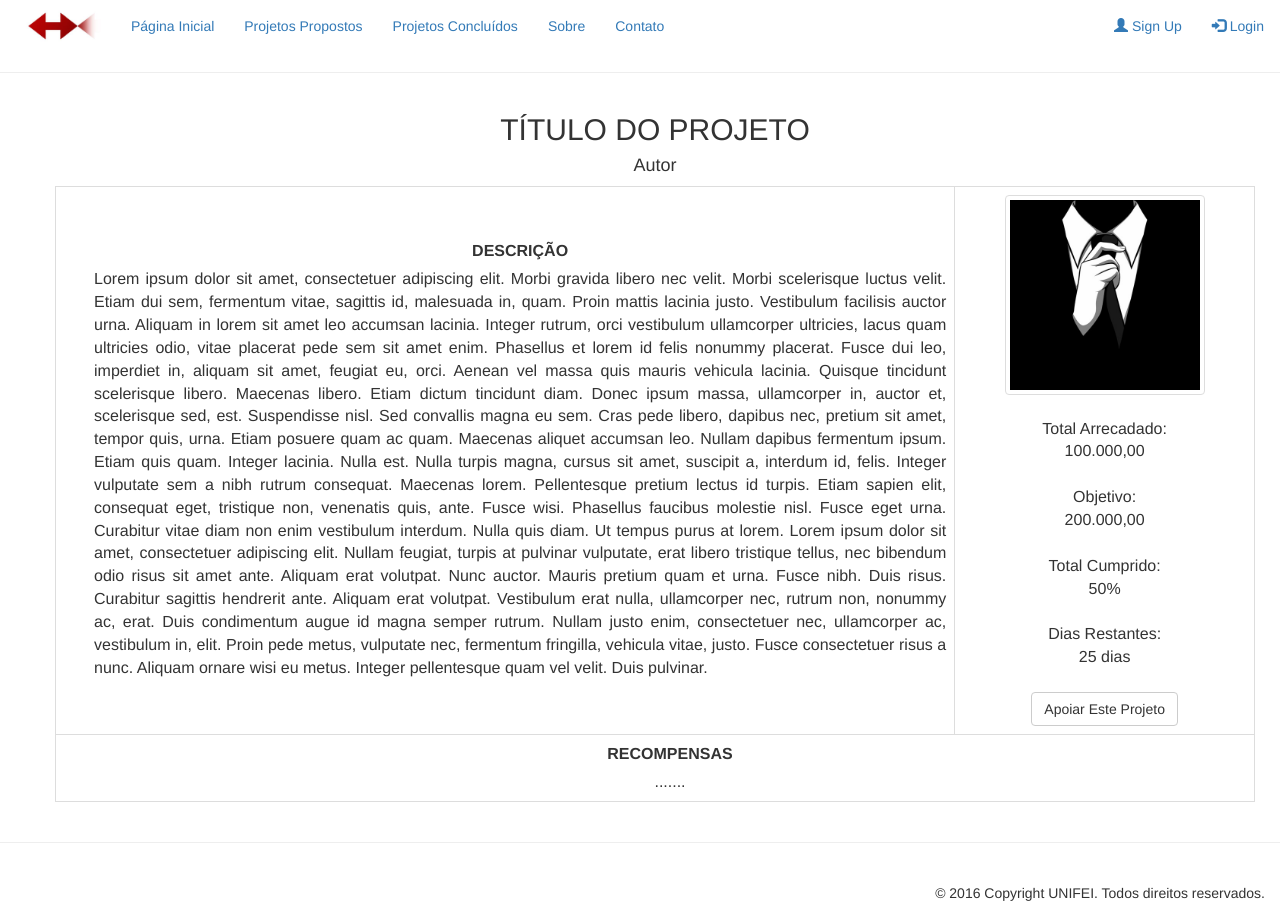
After one commit to davibc19/CrowdFunding_Project, a PHP site: page /infoProjetosAprovados.php in a window 1280 px wide. The commit adds this page. Run offline with PHP 8.4, Linux system fonts and the light colour scheme.

Commit message:
Atualização do Código Fonte - Criação de novas páginas; - Index agora não existe 	- A página principal exibe os projetos aprovados; - Criado "infoProjetosAprovados.php" 	- Este mostra os detalhes do projeto; 	- Permite redirecionar a página para a etapa de doação; - Footer e Header novamente atualizados com as novas referências para as páginas citadas acima; - Página "IndexAdm" também fora excluida por não aparentar utilidade;

```diff
--- a/footer.php
+++ b/footer.php
@@ -1,6 +1,6 @@
 </body>
 </html>
-<div class="footer" style="position: fixed; bottom: 0px;">
+<div class="footer">
     <hr>
     <div id="copyright" class="col-sm-12">
         <span class="pull-right"><br>&copy; <?php echo date("Y"); ?> Copyright UNIFEI. Todos direitos reservados.</span>
--- a/header.php
+++ b/header.php
@@ -20,11 +20,11 @@
                     <img src="imagens/logotipo.png" height="50" width="100">
                 </div>
                 <ul class="nav navbar-nav">
-                    <li><a href="index.php">Página Inicial</a></li>
+                    <li><a href="projetosAprovados.php">Página Inicial</a></li>
                     <li><a href="#">Projetos Propostos</a></li>
-                    <li><a href="projetosAprovados.php">Projetos Aprovados</a></li>
-                    <li><a href="sobre.php">Sobre</a></li>
-                    <li><a href="contato.php">Contato</a></li>
+                    <li><a href="#">Projetos Concluídos</a></li>
+                    <li><a href="#">Sobre</a></li>
+                    <li><a href="#">Contato</a></li>
                 </ul>
                 <ul class="nav navbar-nav navbar-right">
                     <li><a href="cadastrarUsuario.php"><span class="glyphicon glyphicon-user"></span> Sign Up</a></li>
--- a/index.php
+++ /dev/null
@@ -1,6 +0,0 @@
-<!DOCTYPE html>
-<?php include ("header.php"); ?>
-
-
-
-<?php include ("footer.php"); ?>
--- a/indexAdm.php
+++ /dev/null
@@ -1 +0,0 @@
-<?php ?>
--- /dev/null
+++ b/infoProjetosAprovados.php
@@ -0,0 +1,78 @@
+<?php include("header.php") ?>
+
+<section id="infoProjetosAprovados" class="container">
+    <div class="container">
+
+        <div class='row'>
+            <!-- Título do Projeto -->
+            <h2><center>TÍTULO DO PROJETO</center></h2>
+            <!-- Nome do Autor -->
+            <h4><center>Autor</center></h4>
+            <div align="center">
+                <center>
+                    <div align="center">
+                        <div class='row'>
+                            <div align=center>
+                                <center>
+                                    <table class="table table-bordered" border=1 cellpadding=10 cellspacing=0 style='border-collapse: collapse' bordercolor=#F0F0F0 width=90% id="Tabela_InfoProjetosAprovado">
+                                        <tr>
+                                            <td align=center width='75%'>
+                                                <div style='margin-left:30px;'>
+                                                    <br/> <br/>
+                                                    <label class="lbl"><b>DESCRIÇÃO</b></label>
+                                                    <br>
+                                                    <!-- Descrição Completa do Projeto -->
+                                                    <div style="text-align: justify;">
+                                                        Lorem ipsum dolor sit amet, consectetuer adipiscing elit. Morbi gravida libero nec velit. Morbi scelerisque luctus velit. Etiam dui sem, fermentum vitae, sagittis id, malesuada in, quam. Proin mattis lacinia justo. Vestibulum facilisis auctor urna. Aliquam in lorem sit amet leo accumsan lacinia. Integer rutrum, orci vestibulum ullamcorper ultricies, lacus quam ultricies odio, vitae placerat pede sem sit amet enim. Phasellus et lorem id felis nonummy placerat. Fusce dui leo, imperdiet in, aliquam sit amet, feugiat eu, orci. Aenean vel massa quis mauris vehicula lacinia. Quisque tincidunt scelerisque libero. Maecenas libero. Etiam dictum tincidunt diam. Donec ipsum massa, ullamcorper in, auctor et, scelerisque sed, est. Suspendisse nisl. Sed convallis magna eu sem. Cras pede libero, dapibus nec, pretium sit amet, tempor quis, urna.
+
+                                                        Etiam posuere quam ac quam. Maecenas aliquet accumsan leo. Nullam dapibus fermentum ipsum. Etiam quis quam. Integer lacinia. Nulla est. Nulla turpis magna, cursus sit amet, suscipit a, interdum id, felis. Integer vulputate sem a nibh rutrum consequat. Maecenas lorem. Pellentesque pretium lectus id turpis. Etiam sapien elit, consequat eget, tristique non, venenatis quis, ante. Fusce wisi. Phasellus faucibus molestie nisl. Fusce eget urna. Curabitur vitae diam non enim vestibulum interdum. Nulla quis diam. Ut tempus purus at lorem.
+
+                                                        Lorem ipsum dolor sit amet, consectetuer adipiscing elit. Nullam feugiat, turpis at pulvinar vulputate, erat libero tristique tellus, nec bibendum odio risus sit amet ante. Aliquam erat volutpat. Nunc auctor. Mauris pretium quam et urna. Fusce nibh. Duis risus. Curabitur sagittis hendrerit ante. Aliquam erat volutpat. Vestibulum erat nulla, ullamcorper nec, rutrum non, nonummy ac, erat. Duis condimentum augue id magna semper rutrum. Nullam justo enim, consectetuer nec, ullamcorper ac, vestibulum in, elit. Proin pede metus, vulputate nec, fermentum fringilla, vehicula vitae, justo. Fusce consectetuer risus a nunc. Aliquam ornare wisi eu metus. Integer pellentesque quam vel velit. Duis pulvinar.
+                                                        <br/><br/>
+                                                    </div>
+                                                </div>
+                                            </td>
+                                            <td align=center width='30%'>
+                                                <div style="text-align: center; border-top-width: 100px">
+                                                    <!-- Resumão dos dados do crowdfunding -->
+                                                    <img src='imagens/img01.jpg' class="img-thumbnail" height="200" width="200">
+                                                    <br> <br>
+                                                    Total Arrecadado:
+                                                    <br> 100.000,00
+                                                    <br> <br>
+                                                    Objetivo:
+                                                    <br> 200.000,00
+                                                    <br> <br>
+                                                    Total Cumprido:
+                                                    <br> 50%
+                                                    <br> <br>
+                                                    Dias Restantes:
+                                                    <br> 25 dias
+                                                    <br/><br/>
+                                                    <button type="submit" class="btn btn-default">Apoiar Este Projeto</button>
+                                                </div>
+                                            </td>
+                                        </tr>
+                                        <tr>
+                                            <td align=center width='100%' colspan="2">
+                                                <div style="text-align: center; border-top-width: 100px">
+                                                    <div style='margin-left:30px;'>
+                                                        <!-- Caso exista, o sistema de recompensas será demonstrado aqui -->
+                                                        <label class="lbl"><b>RECOMPENSAS</b></label>
+                                                        <br>
+                                                        .......
+                                                    </div>
+                                                </div>
+                                            </td>
+                                        </tr>
+                                    </table>
+                                </center>
+                            </div>
+                        </div>
+                    </div>
+                </center>
+            </div>
+        </div>
+    </div>
+</section>
+<?php include("footer.php") ?>
```
Also changed, not shown: projetosAprovados.php (+36 -4 lines), 1 other file.
